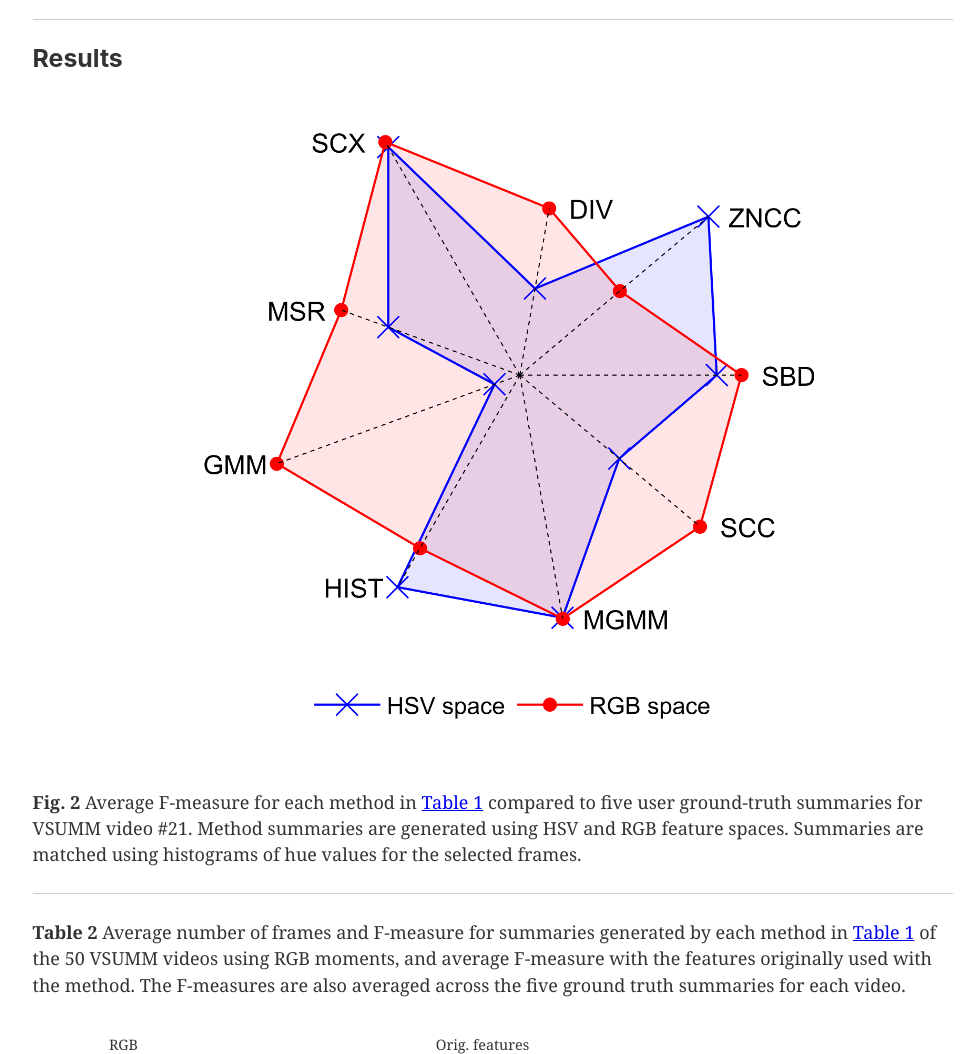
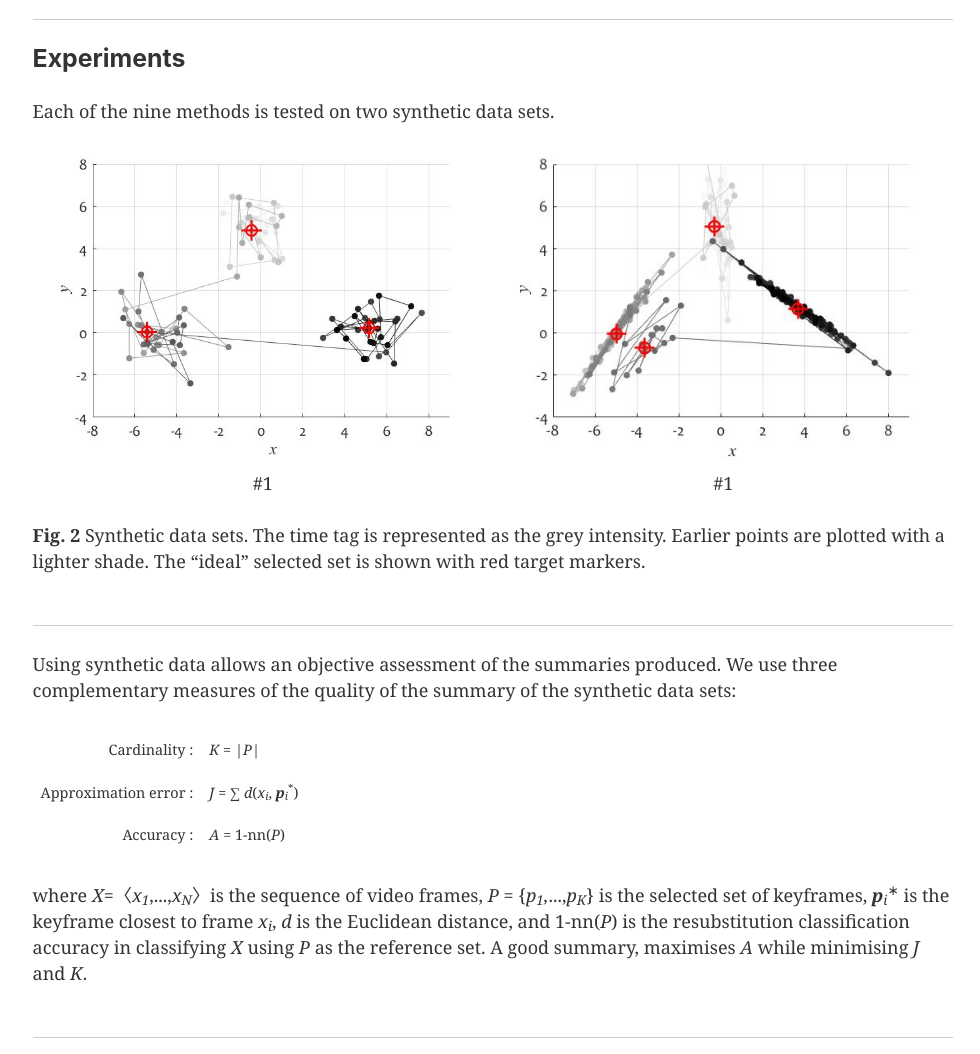
Before and after one commit to clarematthews/PROJECT-RPG-2015-188, a Gatsby site: page /classification in a window 1280 px wide. Shown: the part 3380-4434 px from the top of the page, without its empty margins (147-1127 px from the left). Built offline with nearby package versions, Linux system fonts and the light colour scheme; Gatsby itself is replaced by a stand-in of ours.

Commit message:
Add additional figures to classification page

```diff
--- a/src/components/image.js
+++ b/src/components/image.js
@@ -39,6 +39,34 @@ const Image = (props) => (
           }
         }
 	spider: file(relativePath: { eq: "classification/spider.png" }) {
+          childImageSharp {
+            fluid(maxWidth: 2000) {
+              ...GatsbyImageSharpFluid
+            }
+          }
+        }
+	classificationData1: file(relativePath: { eq: "classification/dataset1.jpg" }) {
+          childImageSharp {
+            fluid(maxWidth: 2000) {
+              ...GatsbyImageSharpFluid
+            }
+          }
+        }
+	classificationData2: file(relativePath: { eq: "classification/dataset2.jpg" }) {
+          childImageSharp {
+            fluid(maxWidth: 2000) {
+              ...GatsbyImageSharpFluid
+            }
+          }
+        }
+	classificationRank: file(relativePath: { eq: "classification/data1-data2-rank.jpg" }) {
+          childImageSharp {
+            fluid(maxWidth: 2000) {
+              ...GatsbyImageSharpFluid
+            }
+          }
+        }
+	classificationV29SCX: file(relativePath: { eq: "classification/scx-v29-user3.jpg" }) {
           childImageSharp {
             fluid(maxWidth: 2000) {
               ...GatsbyImageSharpFluid
--- a/src/pages/classification.js
+++ b/src/pages/classification.js
@@ -318,13 +318,53 @@ const ClassificationPage = () => (
       </div>
       </div>
       <hr/>
-      <div>
-	      <h3>Results</h3>
-	      <Image name='spider' fluid />
-	      <p><b>Fig. 2</b>  Average F-measure for each method in <a href="#methods">Table 1</a> compared to five user ground-truth summaries for  VSUMM video  #21. Method summaries are generated using HSV and RGB feature spaces. Summaries are matched using histograms of hue values for the selected frames.</p>
+      <div style={{paddingBottom: '25px'}}>
+	      <h3>Experiments</h3>
+	      Each of the nine methods is tested on two synthetic data sets.
+	      <div style={{display: 'flex'}}>
+		      <div style={{flexGrow: '1', flexBasis: '50%'}}>
+			      <Image name='classificationData1' fluid/>
+			      <p style={{textAlign: 'center'}}>#1</p>
+		      </div>
+		      <div style={{flexGrow: '1', flexBasis: '50%'}}>
+			      <Image name='classificationData2' fluid/>
+			      <p style={{textAlign: 'center'}}>#1</p>
+		      </div>
+	      </div>
+	      <p><b>Fig. 2</b>  Synthetic data sets. The time tag is represented as the grey intensity. Earlier points are plotted with a lighter shade. The “ideal” selected set is shown with red target markers.</p>
       </div>
       <hr/>
-      <div>
+      <div style={{paddingBottom: '25px'}}>
+            <p>Using synthetic data allows an objective assessment of the summaries produced. We use three complementary measures of the quality of the summary of the synthetic data sets:</p>
+            <table>
+                    <tr class='unbordered'>
+                            <td style={{textAlign: 'right'}}>Cardinality :</td>
+                            <td><em>K</em> = |<em>P</em>|</td>
+                    </tr>
+                    <tr class='unbordered'>
+                            <td style={{textAlign: 'right'}}>Approximation error :</td>
+                            <td><em>J</em> = &sum; <em>d</em>(<em>x<sub>i</sub></em>, <em><b>p</b><sub>i</sub></em><sup>*</sup>)</td>
+                    </tr>
+                    <tr class='unbordered'>
+                            <td style={{textAlign: 'right'}}>Accuracy :</td>
+                            <td><em>A</em> = 1-nn(<em>P</em>)</td>
+                    </tr>
+            </table>
+            <p>where <em>X</em>=〈<em>x<sub>1</sub></em>,...,<em>x<sub>N</sub></em>〉is the sequence of video frames, <em>P</em> = &#123;<em>p<sub>1</sub>,</em>...,<em>p<sub>K</sub></em>&#125; is the selected set of keyframes, <em><b>p</b><sub>i</sub></em><sup>∗</sup> is the keyframe closest to frame <em>x<sub>i</sub></em>, <em>d</em> is the Euclidean distance, and 1-nn(<em>P</em>) is the resubstitution classification accuracy in classifying <em>X</em> using <em>P</em> as the reference set. A good summary, maximises <em>A</em> while minimising <em>J</em> and <em>K</em>.</p>
+    </div>
+    <hr />
+      <div style={{paddingBottom: '25px'}}>
+	      <h3>Results</h3>
+	      <Image name='classificationRank' fluid/>
+	      <p><b>Fig. 3</b>  Average rank for each method for summaries of 40 randomly generated data sets (20 each following the cluster distributions of data sets #1 and #2). On each data set, summaries from all methods are compared and ranked. Better methods receive lower rank.</p>
+      </div>
+      <hr/>
+      <div style={{paddingBottom: '25px'}}>
+	      <Image name='spider' fluid />
+	      <p><b>Fig. 4</b>  Average F-measure for each method in <a href="#methods">Table 1</a> compared to five user ground-truth summaries for  VSUMM video  #21. Method summaries are generated using HSV and RGB feature spaces. Summaries are matched using histograms of hue values for the selected frames.</p>
+      </div>
+      <hr/>
+      <div style={{paddingBottom: '25px'}}>
 	      <p><b>Table 2</b>  Average number of frames and F-measure for summaries generated by each method in <a href="#methods">Table 1</a> of the 50 VSUMM videos using RGB moments, and average F-measure with the features originally used with the method. The F-measures are also averaged across the five ground truth summaries for each video.</p>
 	      <table>
 		      <tr>
@@ -363,6 +403,13 @@ const ClassificationPage = () => (
 	      </table>
       </div>
       <hr/>
+      <div style={{paddingBottom: '25px'}}>
+	      <h3>Example</h3>
+	      <Image name='classificationV29SCX' fluid/>
+	      <p><b>Fig. 5</b>  Comparison of VSUMM video #29 summaries from ground-truth user #3 and the SCX method. The matches have been calculated using the 16-bin histogram method with threshold 0.5. The F-measure for the match is 0.88.</p>
+      </div>
+      <hr/>
+      <div>
 	      <ol class="smallFont">
 		      <li>
 			      Abd-Almageed W.: Online, simultaneous shot boundary detection and key frame extraction for sports videos using rank tracing. In: IEEE 15th International Conference on Image Processing (ICIP 2008), 3200–3203 (2008)
@@ -393,6 +440,7 @@ const ClassificationPage = () => (
 		      </li>
 	      </ol>
       </div>
+    </div>
     <hr />
     <div style={{paddingBottom: '25px'}}>
     <h3>Reference</h3>
```
Also changed, not shown: src/images/classification/data1-data2-rank.jpg (added), src/images/classification/dataset1.jpg (added), src/images/classification/dataset2.jpg (added), src/images/classification/scx-v29-user3.jpg (added). Lines whose indentation alone changed are shown as unchanged.
